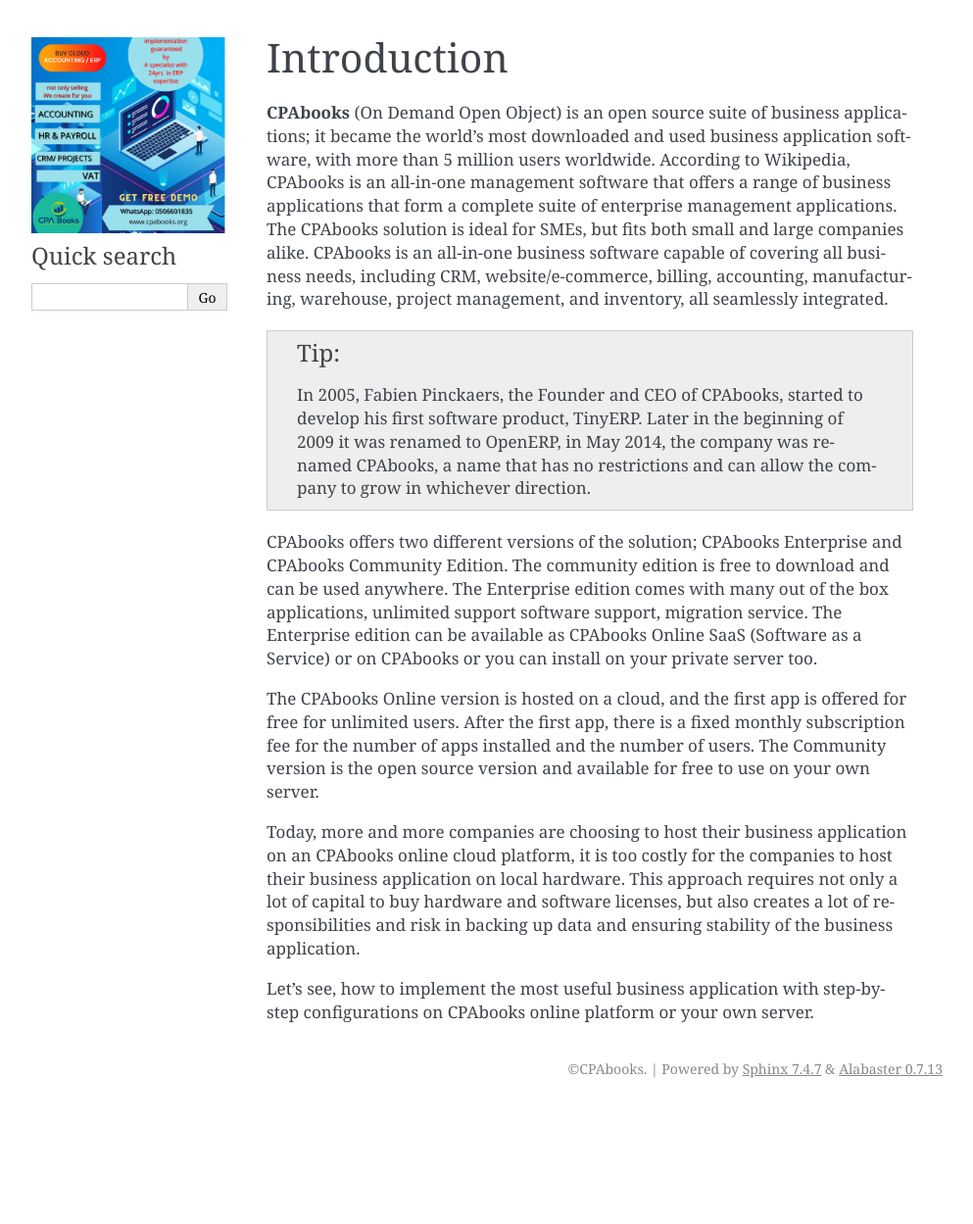
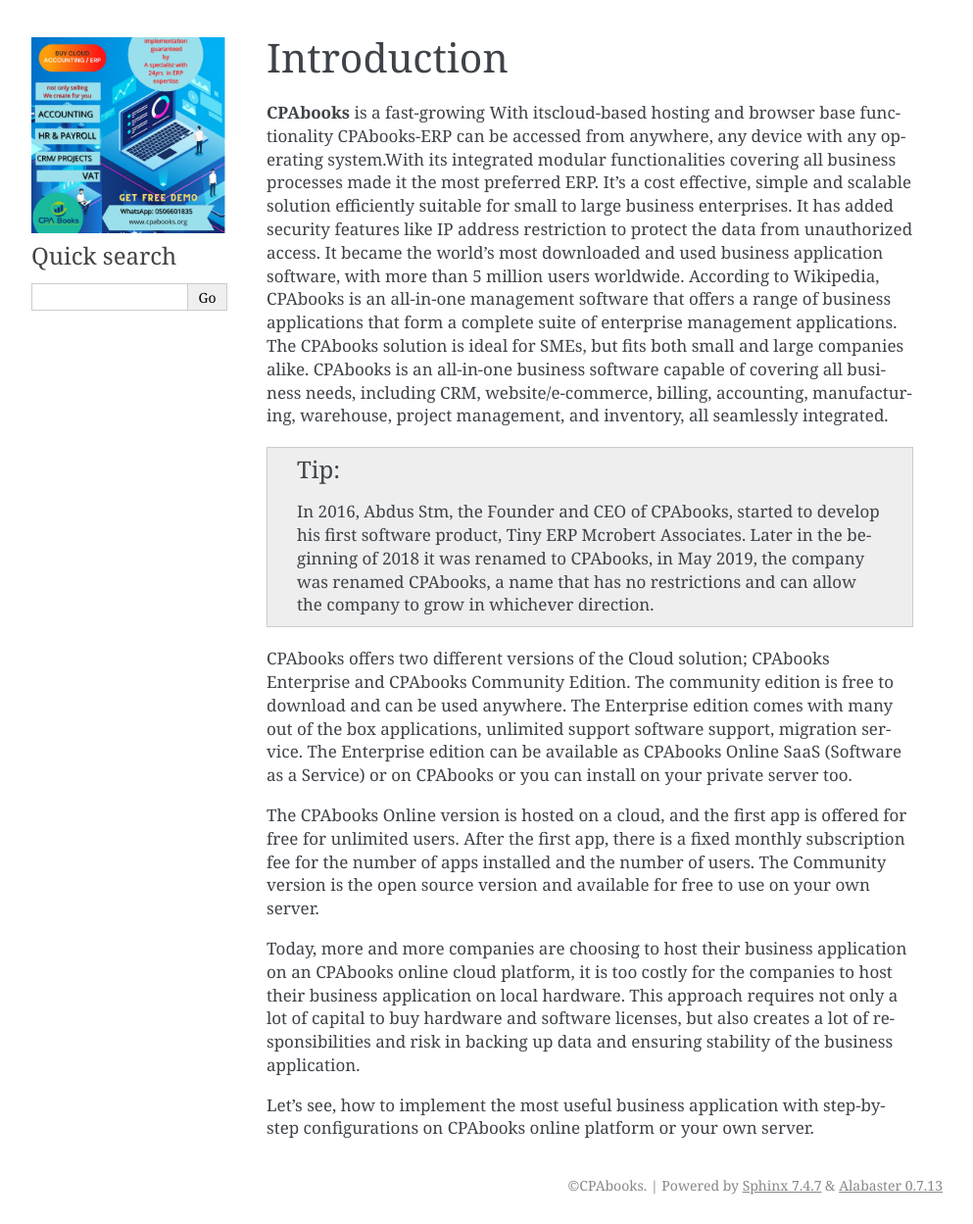
Before and after one commit to cpabooks/cpabooks-docs, a Sphinx documentation site: the page built from docs/odoo/00_introduction.rst, in a window 1280 px wide. Shown: the whole page at 98% size, without its empty margins (148-1141 px from the left). Built offline with Sphinx 7.4.7, drawn with Linux system fonts in a browser that asks for light colours; pages that are not in the unit, such as notebooks, are missing from menus; before the commit the page ends 1130 px from its top, so only the background shows below that.

Commit message:
Update 00_introduction.rst

```diff
--- a/docs/odoo/00_introduction.rst
+++ b/docs/odoo/00_introduction.rst
@@ -11,11 +11,21 @@
 Introduction
 ============
 
-**CPAbooks** (On Demand Open Object) is an open source suite of business applications; it became the world's most downloaded and used business application software, with more than 5 million users worldwide. According to Wikipedia, CPAbooks is an all-in-one management software that offers a range of business applications that form a complete suite of enterprise management applications. The CPAbooks solution is ideal for SMEs, but fits both small and large companies alike. CPAbooks is an all-in-one business software capable of covering all business needs, including CRM, website/e-commerce, billing, accounting, manufacturing, warehouse, project management, and inventory, all seamlessly integrated.
+**CPAbooks**
+is a fast-growing With itscloud-based
+hosting and browser base functionality CPAbooks-ERP
+can be accessed from anywhere, any device with any
+operating system.With its integrated modular
+functionalities covering all business processes made
+it the most preferred ERP. It’s a cost effective, simple
+and scalable solution efficiently suitable for small to
+large business enterprises. It has added security
+features like IP address restriction to protect the
+data from unauthorized access. It became the world's most downloaded and used business application software, with more than 5 million users worldwide. According to Wikipedia, CPAbooks is an all-in-one management software that offers a range of business applications that form a complete suite of enterprise management applications. The CPAbooks solution is ideal for SMEs, but fits both small and large companies alike. CPAbooks is an all-in-one business software capable of covering all business needs, including CRM, website/e-commerce, billing, accounting, manufacturing, warehouse, project management, and inventory, all seamlessly integrated.
 
-.. tip:: In 2005, Fabien Pinckaers, the Founder and CEO of CPAbooks, started to develop his first software product, TinyERP. Later in the beginning of 2009 it was renamed to OpenERP, in May 2014, the company was renamed CPAbooks, a name that has no restrictions and can allow the company to grow in whichever direction.
+.. tip:: In 2016, Abdus Stm, the Founder and CEO of CPAbooks, started to develop his first software product, Tiny ERP Mcrobert Associates. Later in the beginning of 2018 it was renamed to CPAbooks, in May 2019, the company was renamed CPAbooks, a name that has no restrictions and can allow the company to grow in whichever direction.
 
-CPAbooks offers two different versions of the solution; CPAbooks Enterprise and CPAbooks Community Edition. The community edition is free to download and can be used anywhere. The Enterprise edition comes with many out of the box applications, unlimited support software support, migration service. The Enterprise edition can be available as CPAbooks Online SaaS (Software as a Service) or on CPAbooks or you can install on your private server too.
+CPAbooks offers two different versions of the Cloud solution; CPAbooks Enterprise and CPAbooks Community Edition. The community edition is free to download and can be used anywhere. The Enterprise edition comes with many out of the box applications, unlimited support software support, migration service. The Enterprise edition can be available as CPAbooks Online SaaS (Software as a Service) or on CPAbooks or you can install on your private server too.
 
 The CPAbooks Online version is hosted on a cloud, and the first app is offered for free for unlimited users. After the first app, there is a fixed monthly subscription fee for the number of apps installed and the number of users. The Community version is the open source version and available for free to use on your own server.
 
```
